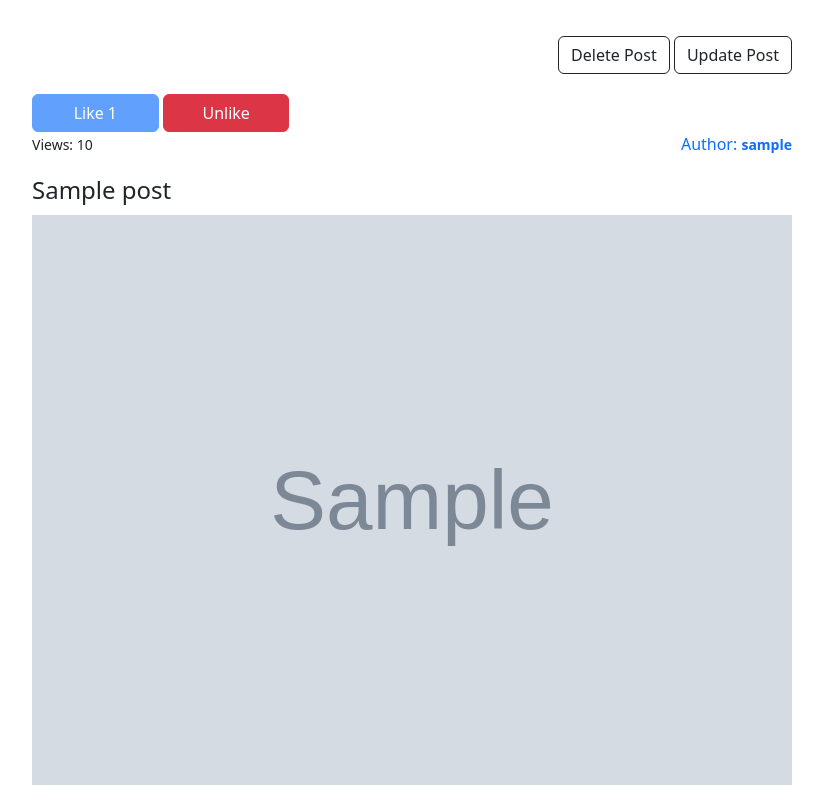
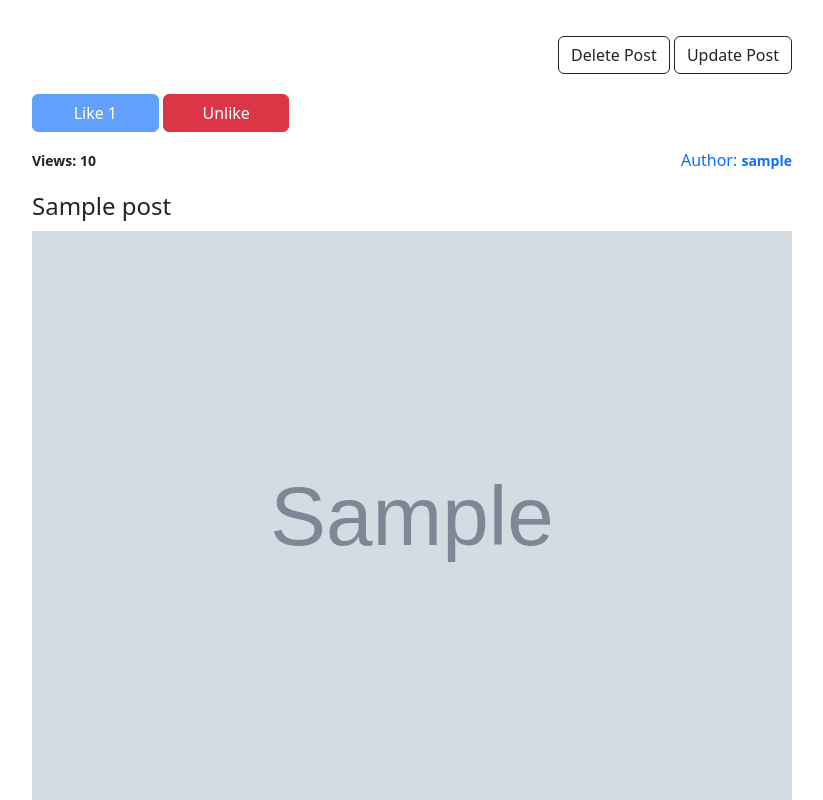
Before and after one commit to mamadkhezri/Zab, a Django app: a page that uses posts/templates/posts/detail_post.html in a window 1280 px wide. Shown: the top 800 px of the page, without its empty margins (228-1051 px from the left). Run offline with Django 4.2, Linux system fonts and the light colour scheme; a user stored in the database is signed in; tables that the repository leaves empty hold one stand-in row (values such as "Sample post"); grey boxes marked "Sample" are stand-in pictures.

Commit message:
edit detail post html

```diff
--- a/posts/forms.py
+++ b/posts/forms.py
@@ -1,9 +1,6 @@
 from django import forms
 from .models import Post, Comment
 from multiupload.fields import MultiFileField
-
-
-
 
 
 class PostUpdateCreateForm(forms.ModelForm):
--- a/posts/templates/posts/detail_post.html
+++ b/posts/templates/posts/detail_post.html
@@ -59,7 +59,6 @@
     </style>
 </head>
 <body>
-
     <div class="post">
         <div class="post-buttons">
             {% if post.author == request.user %}
@@ -73,8 +72,8 @@
             <a href="{% url 'posts:post_unlike' post.id %}" class="btn btn-danger col-md-2">Unlike</a>
         {% endif %}
 
-        <div class="post-metadata">
-            <span class="post-view-count"> Views: {{post.counted_views}} </span>
+        <div class="post-metadata mt-3">
+            <span class="post-view-count fw-bold"> Views: {{post.counted_views}} </span>
 
             <a href="{% url 'accounts:user_profile' post.author.id  %}">Author: <span class="post-author fw-bold ">{{post.author}} </span></a>
         </div>
@@ -87,7 +86,11 @@
 
         <div class="post-media">
             <h2>Related Media</h2>
-            <img src="{{ post.file.url }}" alt="{{post.title}}"></img>
+            {% if post.file %}
+                <img src="{{ post.file.url }}" alt="{{ post.title }}">
+            {% else %}
+                No related media available.
+            {% endif %}
         </div>
 
         <h3>Comments</h3>
```
